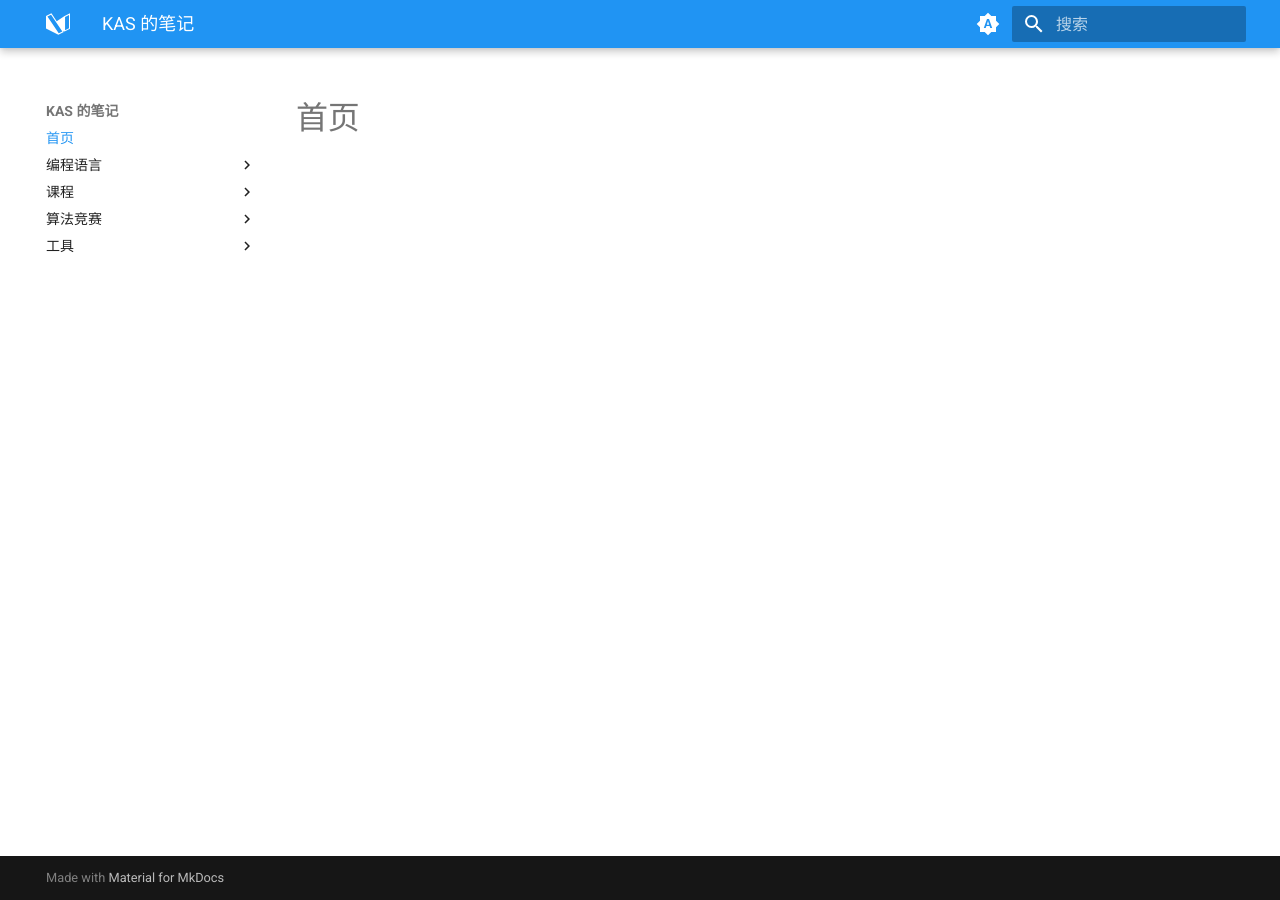
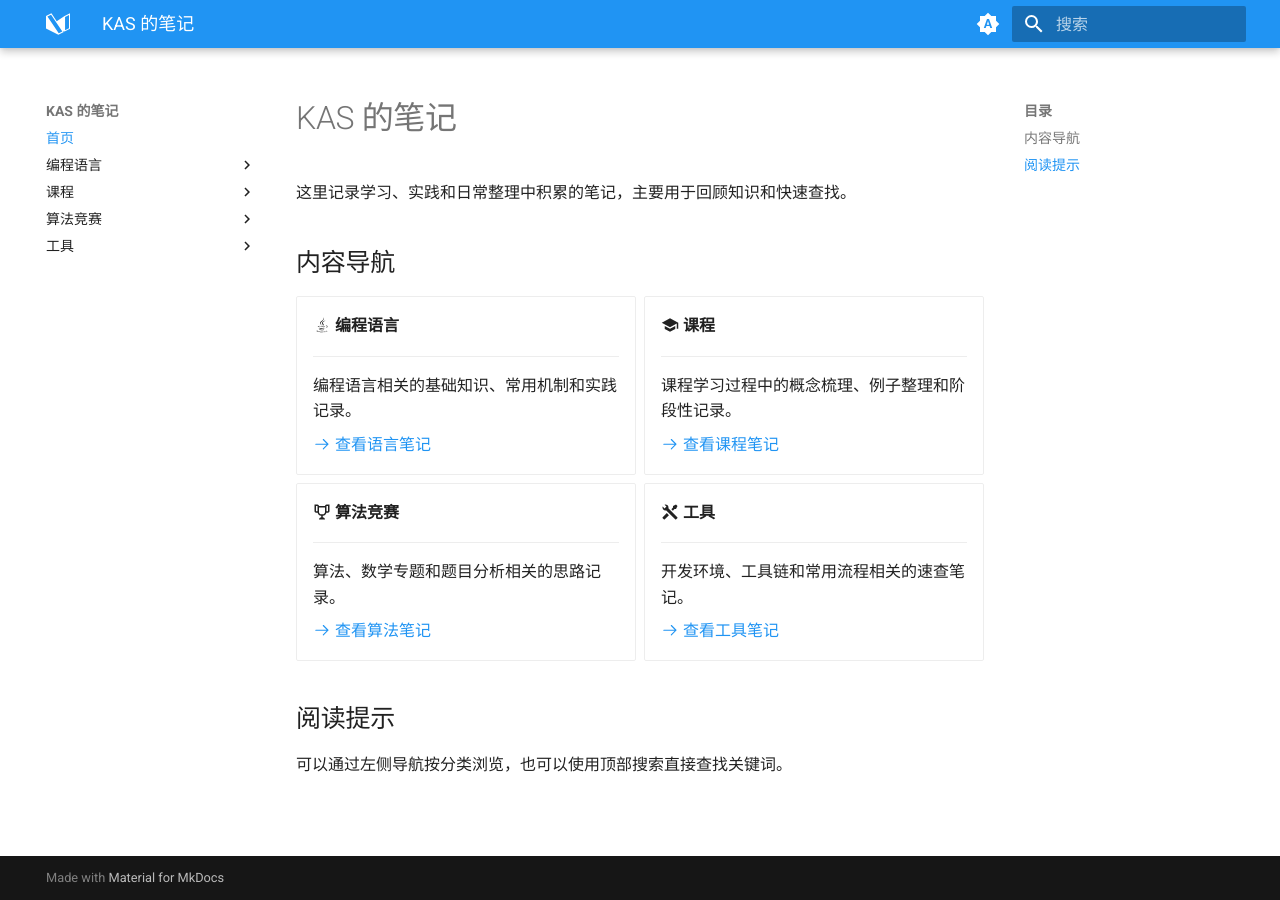
Before and after one commit to kas030/mkdocs-blog, an MkDocs documentation site: the page built from blog/docs/index.md, in a window 1280 px wide. Built offline with MkDocs 1.6.1 and Material for MkDocs 9.7.7, drawn with Linux system fonts in a browser that asks for light colours.

Commit message:
docs(index): add home page

```diff
--- a/blog/docs/index.md
+++ b/blog/docs/index.md
@@ -1 +1,45 @@
-# 首页
+# KAS 的笔记
+
+这里记录学习、实践和日常整理中积累的笔记，主要用于回顾知识和快速查找。
+
+## 内容导航
+
+<div class="grid cards" markdown>
+
+-   :material-language-java: **编程语言**
+
+    ---
+
+    编程语言相关的基础知识、常用机制和实践记录。
+
+    [:octicons-arrow-right-24: 查看语言笔记](languages/java/java-basic.md)
+
+-   :material-school: **课程**
+
+    ---
+
+    课程学习过程中的概念梳理、例子整理和阶段性记录。
+
+    [:octicons-arrow-right-24: 查看课程笔记](courses/cmu-cs15-213-csapp/representing-information.md)
+
+-   :material-trophy-outline: **算法竞赛**
+
+    ---
+
+    算法、数学专题和题目分析相关的思路记录。
+
+    [:octicons-arrow-right-24: 查看算法笔记](oi/solutions/cf-2123e-mex-count.md)
+
+-   :material-tools: **工具**
+
+    ---
+
+    开发环境、工具链和常用流程相关的速查笔记。
+
+    [:octicons-arrow-right-24: 查看工具笔记](tools/gnu-toolchain.md)
+
+</div>
+
+## 阅读提示
+
+可以通过左侧导航按分类浏览，也可以使用顶部搜索直接查找关键词。
```
